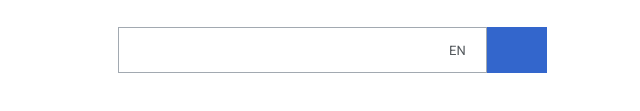
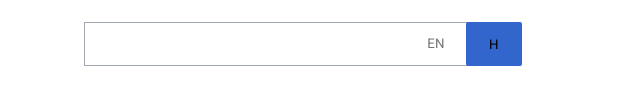
Before and after one commit to raulcardenas1999/PagCloneWikipedia.github.io, a plain HTML site: page index.html in a window 1280 px wide. Shown: the part 493-604 px from the top of the page, without its empty margins (307-947 px from the left). Drawn offline with Linux system fonts and the light colour scheme.

Commit message:
Search 90% listo

```diff
--- a/css/style.css
+++ b/css/style.css
@@ -142,39 +142,46 @@ main .main-bottom{
 }
 /*Search*/
 main .main-input{
-    margin-top: 3rem;
-    width: 43rem;
-    margin: 3rem auto;
-    display: flex;
+    height: 4.4rem;
+    margin: 2.5rem 0 2.5rem 0;
+
 }
-main .main-input .main-input-container{
+main .main-input .input-search{
     display: flex;
     justify-content: center;
+}
+.input-search .search{
+    display: flex;
     align-items: center;
-    border: 0.1rem solid #a2a9b1;
 }
-main .main-input .main-input-container:active{
-    border: 0.2rem solid #36c;
+.input-search .search #input1{
+    width: 39.32rem;
+    height: 4.4rem;
+    padding: 0.8rem 6.4rem 0.8rem 1.2rem;
+    border: 1px solid #a2a9b1;
 }
-main .main-input .main-input1{
-    width: 33rem;
+.input-search .search #input1:hover{
+    border: 1px solid #72777d;
+}
+.search .cursos{
+    position: relative;
+    right: 6rem;
+}
+.search .cursos input{
+    border: none;
+}
+.search .cursos input{
+    width: 4.83rem;
+    height: 2.4rem;
+}
+.main-input .main-button{
+    position: relative;
+    right: 6rem;
+}
+.main-input .main-button button{
+    width: 5.6rem;
     height: 4.4rem;
     border: none;
-    outline: none;
+    border-radius: 0.2rem;
+    background-color: #36c;
 }
-main .main-input .main-input2{
-    width: 2rem;
-    height: 4.4rem;
-    border: none;
-    outline: none;
-    cursor: pointer;
-}
-main .main-input .micro-icon{
-    background-color: #36c;
-    background-image: url("");
-    background-repeat: no-repeat;
-    background-position: center;
-    background-size: contain;
-    width: 6rem;
-    height: 4.6rem;
-}
--- a/index.html
+++ b/index.html
@@ -84,18 +84,24 @@
             </section>
         </section>
         <section class="main-input">
-            <div class="main-input-container">
-                <input class="main-input1" type="text">
-                <span>EN</span>
-                <input class="main-input2" list="cursos" />
-                <datalist id="cursos">
-                <option value="Javascript"></option>
-                <option value="HTML5"></option>
-                <option value="CSS3"></option>
-                <option value="Web-Standard"></option>
-                </datalist>
+            <div class="input-search">
+                <div class="search">
+                    <input type="text" id="input1">
+                    <div class="cursos">
+                        <input list="cursos" placeholder="   EN">
+                        <datalist id="cursos">
+                            <option value="Colombia"></option>
+                            <option value="Venezuela"></option>
+                            <option value="Brazil"></option>
+                            <option value="Chile"></option>
+                            <option value="Inglaterra"></option>
+                        </datalist>
+                    </div>
+                </div>
+                <div class="main-button">
+                    <button>H</button>
+                </div>
             </div>
-            <div class="micro-icon" href=""></div>
         </section>
     </main>
 </body>
```
